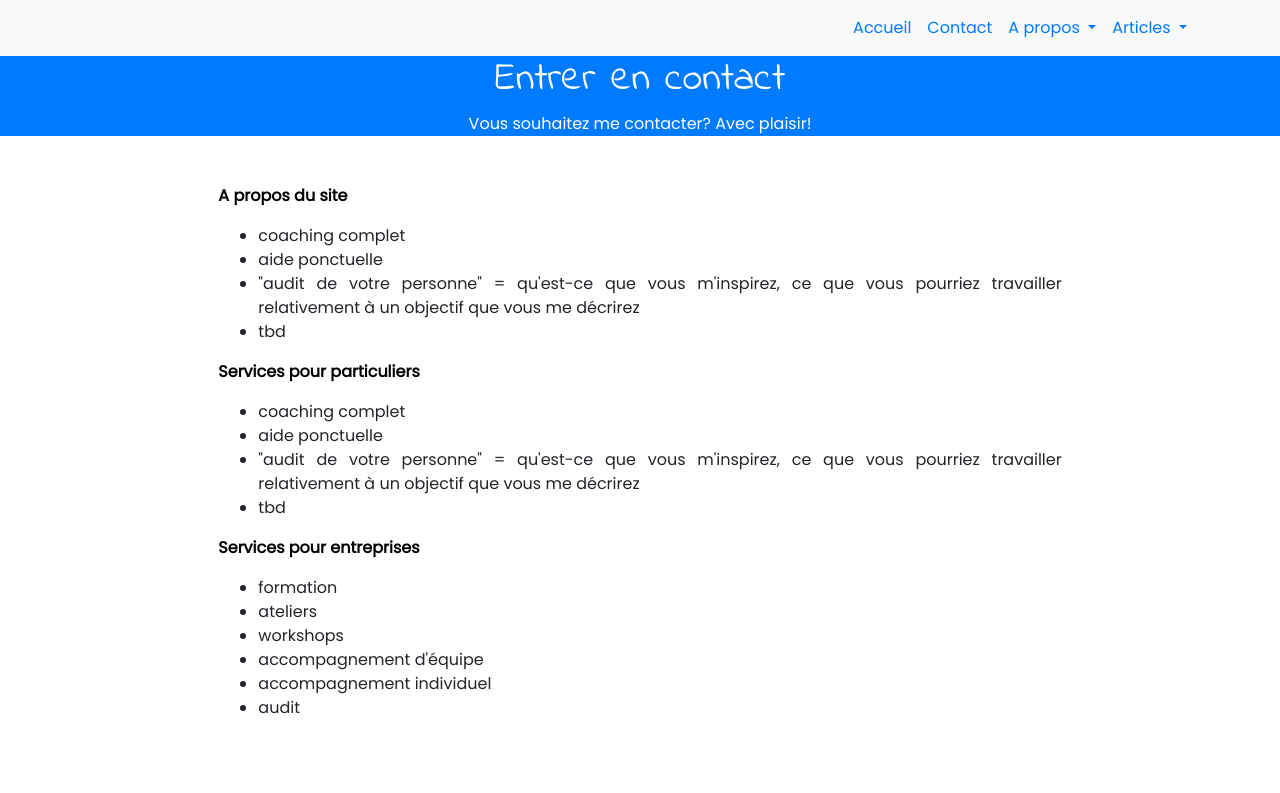
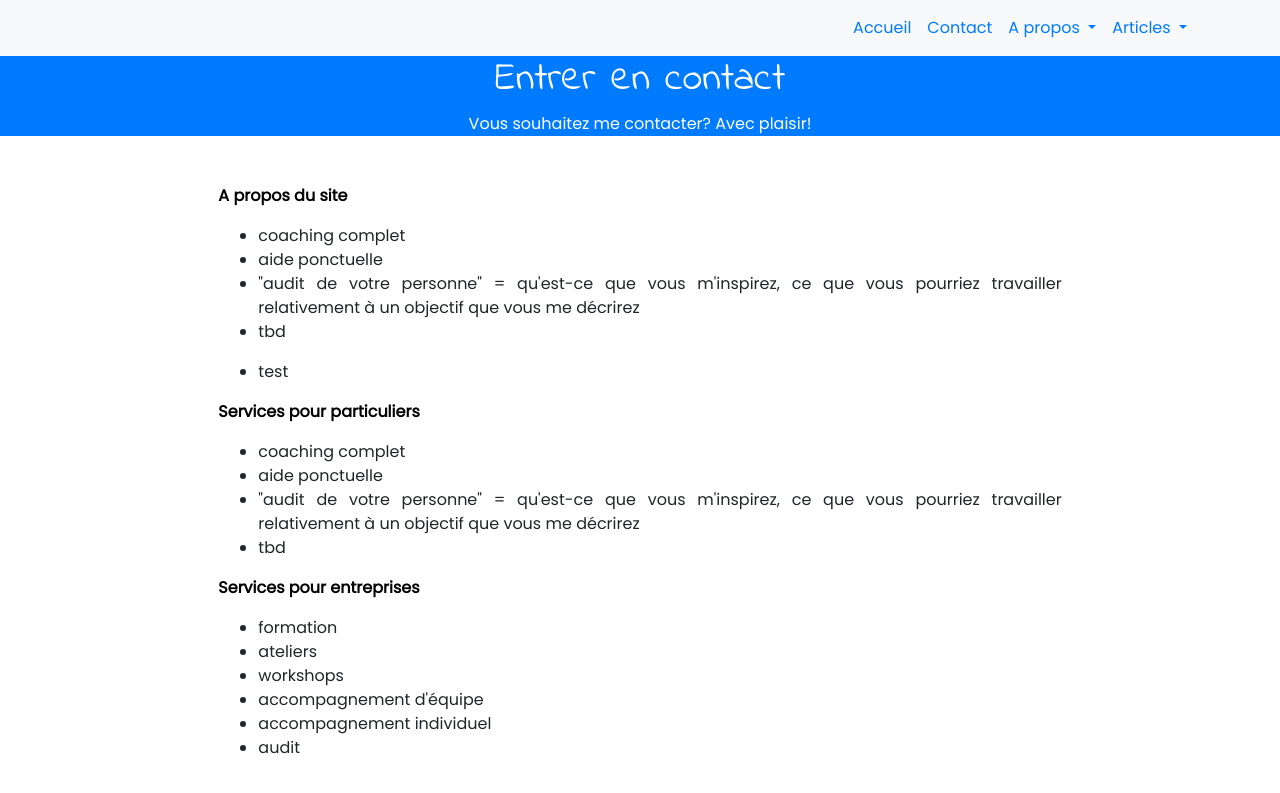
Before and after one commit to OrgaEvolutions/Nathoup.github.io, a Jekyll site: the page built from contact.html, in a window 1280 px wide. Shown: the top 793 px of the page. Built offline with Jekyll 4.4.1, drawn with Linux system fonts in a browser that asks for light colours; nearby versions of some CDN libraries; some web fonts are replaced.

Commit message:
Update contact.html

```diff
--- a/contact.html
+++ b/contact.html
@@ -23,7 +23,11 @@ intro: Vous souhaitez me contacter? Avec plaisir!
     {% include al type='element_liste' %}tbd{% include al type='fin_element_liste' %}
   {% include al type='fin_liste' %}
 </p>
-
+<p>
+  <ul>
+    <li>test</li>
+</ul>
+</p>
 
 <p><a data-toggle="collapse" href="#services_particuliers" aria-expanded="false" style= "text-decoration: none;color: black;">
   <b>Services pour particuliers</b>
```
